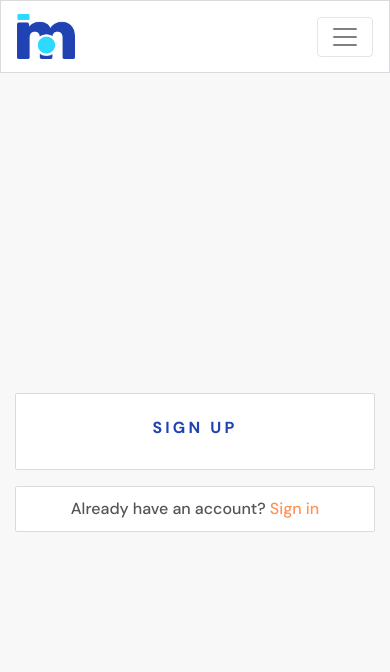
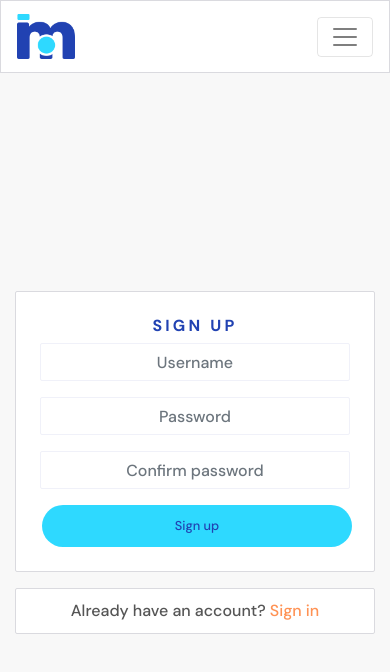
Before and after one commit to ChrisKellFSD/console-geeks, a React (Create React App) app: page /signup in a window 390 px wide. Shown: the top 672 px of the page. Built offline with nearby package versions, Linux system fonts and the light colour scheme.

Commit message:
Make authentication for sign in / sign  so ussers caan log in successfully

```diff
--- a/src/App.js
+++ b/src/App.js
@@ -4,6 +4,7 @@
 import { Route, Switch } from "react-router-dom";
 import "./api/axiosDefaults";
 import SignUpForm from "./pages/auth/SignUpForm";
+import SignInForm from "./pages/auth/SignInForm";
 
 function App() {
   return (
@@ -12,7 +13,7 @@
       <Container className={styles.Main}>
         <Switch>
           <Route exact path="/" render={() => <h1>Home page</h1>} />
-          <Route exact path="/signin" render={() => <h1>Sign in</h1>} />
+          <Route exact path="/signin" render={() => <SignInForm />} />
           <Route exact path="/signup" render={() => <SignUpForm />} />
           <Route render={() => <p>Page not found!</p>} />
         </Switch>
--- /dev/null
+++ b/src/pages/auth/SignInForm.js
@@ -0,0 +1,72 @@
+import React from "react";
+
+import Form from "react-bootstrap/Form";
+import Alert from "react-bootstrap/Alert";
+import Button from "react-bootstrap/Button";
+import Col from "react-bootstrap/Col";
+import Row from "react-bootstrap/Row";
+import Image from "react-bootstrap/Image";
+import Container from "react-bootstrap/Container";
+
+import { Link } from "react-router-dom";
+
+import styles from "../../styles/SignInUpForm.module.css";
+import btnStyles from "../../styles/Button.module.css";
+import appStyles from "../../App.module.css";
+
+function SignInForm() {
+//   Add your component logic here
+
+  return (
+    <Row className={styles.Row}>
+      <Col className="my-auto p-0 p-md-2" md={6}>
+        <Container className={`${appStyles.Content} p-4 `}>
+          <h1 className={styles.Header}>sign in</h1>
+          <Form>
+                <Form.Group controlId="username">
+                    <Form.Label className="d-none">Username</Form.Label>
+                    <Form.Control
+                        type="text"
+                        placeholder="Username"
+                        name="username"
+                        className={styles.Input}
+                    />
+                </Form.Group>
+
+                <Form.Group controlId="password">
+                    <Form.Label className="d-none">Password</Form.Label>
+                    <Form.Control
+                        type="password"
+                        placeholder="Password"
+                        name="password"
+                        className={styles.Input}
+                    />
+                </Form.Group>
+                <Button
+                    className={`${btnStyles.Button} ${btnStyles.Wide} ${btnStyles.Bright}`}
+                    type="submit"
+                >
+                    Sign In
+                </Button>
+            </Form>
+        </Container>
+        <Container className={`mt-3 ${appStyles.Content}`}>
+          <Link className={styles.Link} to="/signup">
+            Don't have an account? <span>Sign up now!</span>
+          </Link>
+        </Container>
+      </Col>
+      <Col
+        md={6}
+        className={`my-auto d-none d-md-block p-2 ${styles.SignInCol}`}
+      >
+        <Image
+          className={`${appStyles.FillerImage}`}
+          src={"https://codeinstitute.s3.amazonaws.com/AdvancedReact/hero.jpg"}
+        />
+      </Col>
+    </Row>
+  );
+}
+
+export default SignInForm;
--- a/src/pages/auth/SignUpForm.js
+++ b/src/pages/auth/SignUpForm.js
@@ -1,22 +1,122 @@
-import React from "react";
-import { Link } from "react-router-dom";
+import React, { useState } from "react";
+import { Link, useHistory } from "react-router-dom";
 
 import styles from "../../styles/SignInUpForm.module.css";
 import btnStyles from "../../styles/Button.module.css";
 import appStyles from "../../App.module.css";
 
-import { Form, Button, Image, Col, Row, Container } from "react-bootstrap";
+import {
+  Form,
+  Button,
+  Image,
+  Col,
+  Row,
+  Container,
+  Alert,
+} from "react-bootstrap";
+import axios from "axios";
 
 const SignUpForm = () => {
+  const [signUpData, setSignUpData] = useState({
+    username: "",
+    password1: "",
+    password2: "",
+  });
+  const { username, password1, password2 } = signUpData;
+
+  const [errors, setErrors] = useState({});
+
+  const history = useHistory();
+
+  const handleChange = (event) => {
+    setSignUpData({
+      ...signUpData,
+      [event.target.name]: event.target.value,
+    });
+  };
+
+  const handleSubmit = async (event) => {
+    event.preventDefault();
+    try {
+      await axios.post("/dj-rest-auth/registration/", signUpData);
+      history.push("/signin");
+    } catch (err) {
+      setErrors(err.response?.data);
+    }
+  };
+
   return (
     <Row className={styles.Row}>
       <Col className="my-auto py-2 p-md-2" md={6}>
         <Container className={`${appStyles.Content} p-4 `}>
           <h1 className={styles.Header}>sign up</h1>
 
-            {/* add your form here */}
+          <Form onSubmit={handleSubmit}>
+            <Form.Group controlId="username">
+              <Form.Label className="d-none">username</Form.Label>
+              <Form.Control
+                className={styles.Input}
+                type="text"
+                placeholder="Username"
+                name="username"
+                value={username}
+                onChange={handleChange}
+              />
+            </Form.Group>
+            {errors.username?.map((message, idx) => (
+              <Alert variant="warning" key={idx}>
+                {message}
+              </Alert>
+            ))}
 
+            <Form.Group controlId="password1">
+              <Form.Label className="d-none">Password</Form.Label>
+              <Form.Control
+                className={styles.Input}
+                type="password"
+                placeholder="Password"
+                name="password1"
+                value={password1}
+                onChange={handleChange}
+              />
+            </Form.Group>
+            {errors.password1?.map((message, idx) => (
+              <Alert key={idx} variant="warning">
+                {message}
+              </Alert>
+            ))}
+
+            <Form.Group controlId="password2">
+              <Form.Label className="d-none">Confirm password</Form.Label>
+              <Form.Control
+                className={styles.Input}
+                type="password"
+                placeholder="Confirm password"
+                name="password2"
+                value={password2}
+                onChange={handleChange}
+              />
+            </Form.Group>
+            {errors.password2?.map((message, idx) => (
+              <Alert key={idx} variant="warning">
+                {message}
+              </Alert>
+            ))}
+
+            <Button
+              className={`${btnStyles.Button} ${btnStyles.Wide} ${btnStyles.Bright}`}
+              type="submit"
+            >
+              Sign up
+            </Button>
+            {errors.non_field_errors?.map((message, idx) => (
+              <Alert key={idx} variant="warning" className="mt-3">
+                {message}
+              </Alert>
+            ))}
+          </Form>
         </Container>
+
         <Container className={`mt-3 ${appStyles.Content}`}>
           <Link className={styles.Link} to="/signin">
             Already have an account? <span>Sign in</span>
@@ -29,9 +129,7 @@
       >
         <Image
           className={`${appStyles.FillerImage}`}
-          src={
-            "https://codeinstitute.s3.amazonaws.com/AdvancedReact/hero2.jpg"
-          }
+          src={"https://codeinstitute.s3.amazonaws.com/AdvancedReact/hero2.jpg"}
         />
       </Col>
     </Row>
```
